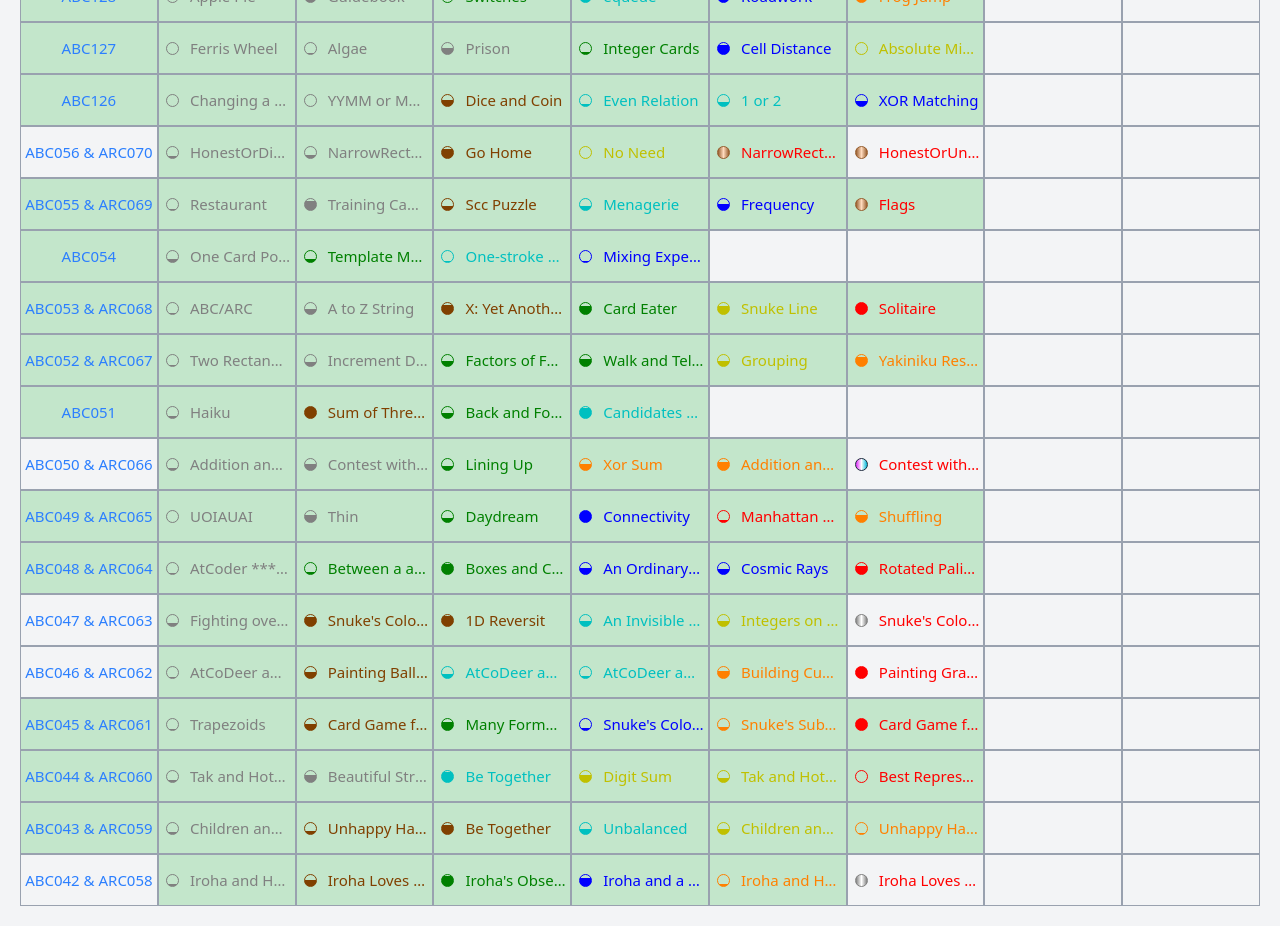
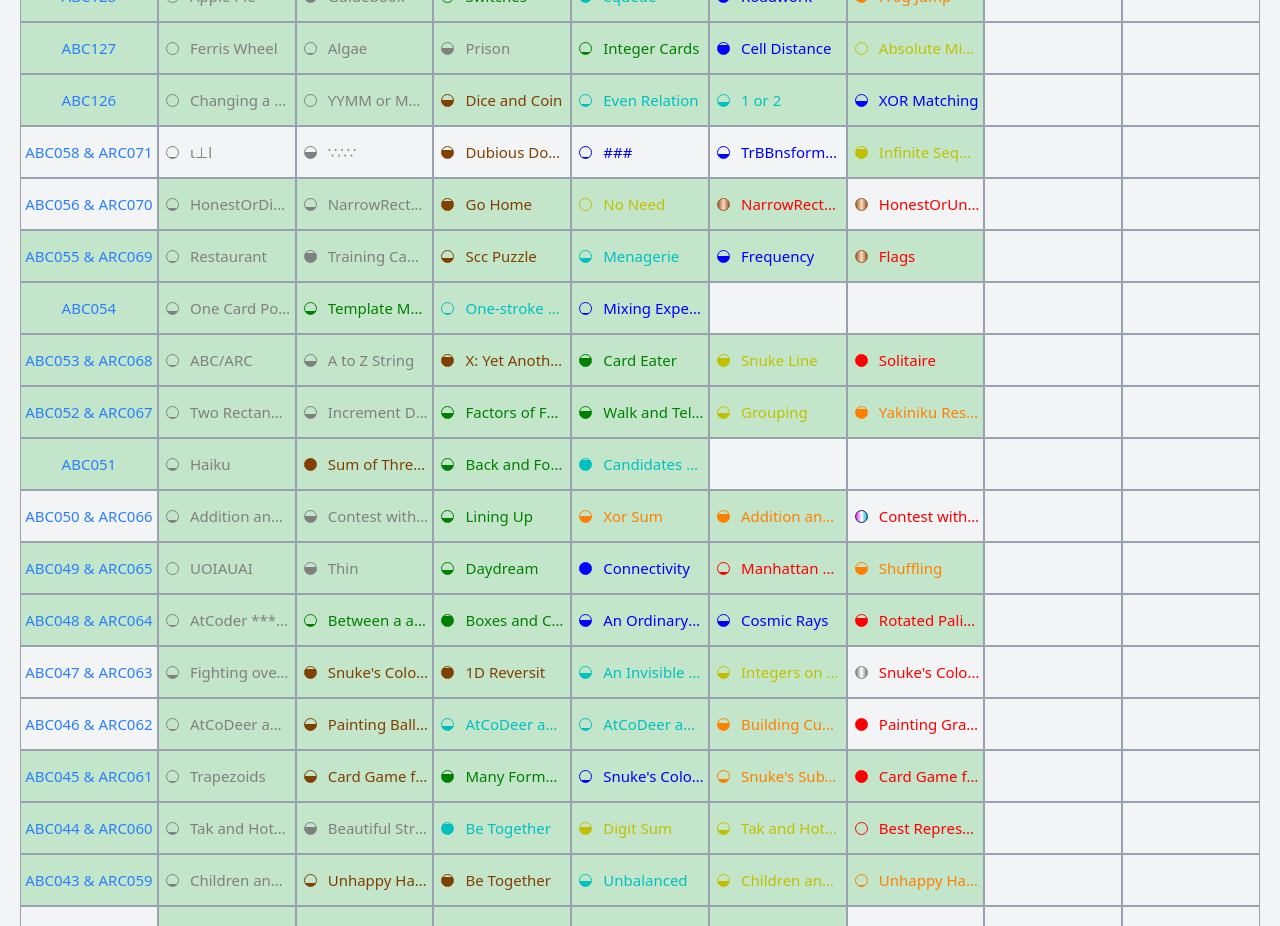
Before and after one commit to tungduong150105/atcoder-problems, a React (Vite) app: page / in a window 1280 px wide. Shown: the part 1360-2286 px from the top of the page. Built offline with nearby package versions, Linux system fonts and the light colour scheme.

Commit message:
add ABC058 & ARC071

```diff
--- a/src/data/data.ts
+++ b/src/data/data.ts
@@ -308,6 +308,17 @@
     ]
   },
   {
+    title: "ABC058 & ARC071",
+    value: [
+      { title: "ι⊥l", difficult: 45, status: "", link: "https://atcoder.jp/contests/abc058/tasks/abc058_a" },
+      { title: "∵∴∵", difficult: 217, status: "", link: "https://atcoder.jp/contests/abc058/tasks/abc058_b" },
+      { title: "Dubious Document", difficult: 680, status: "", link: "https://atcoder.jp/contests/arc071/tasks/arc071_a" },
+      { title: "###", difficult: 1641, status: "", link: "https://atcoder.jp/contests/arc071/tasks/arc071_b" },
+      { title: "TrBBnsformBBtion", difficult: 1739, status: "", link: "https://atcoder.jp/contests/arc071/tasks/arc071_c" },
+      { title: "Infinite Sequence", difficult: 2336, status: "Accept", link: "https://atcoder.jp/contests/arc071/tasks/arc071_d" },
+    ]
+  },
+  {
     title: "ABC056 & ARC070",
     value: [
       { title: "HonestOrDishonest", difficult: 58, status: "Accept", link: "https://atcoder.jp/contests/abc056/tasks/abc056_a" },
```
